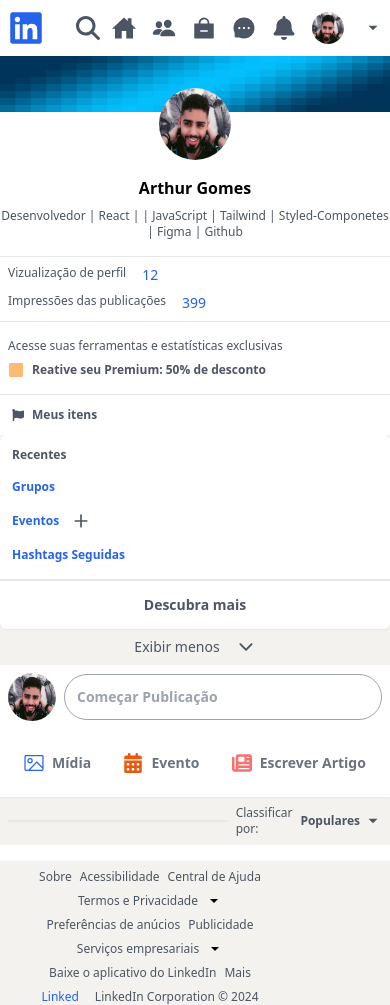
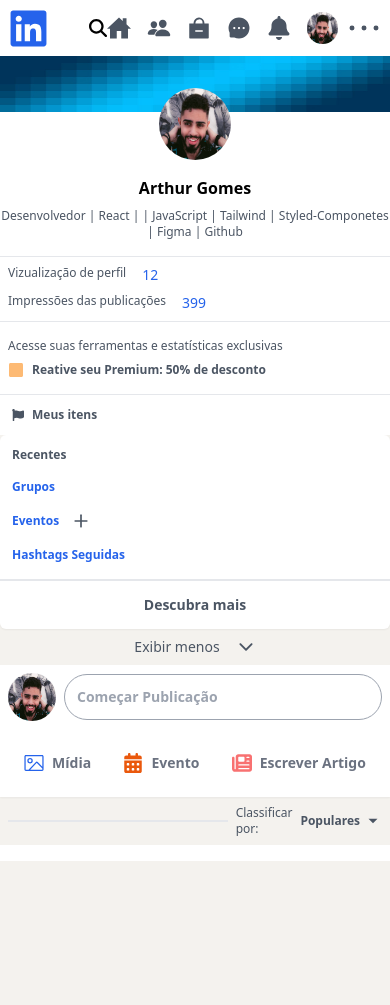
Before and after one commit to Arttutu/clone-linkedin, a React (Vite) app: page / in a window 390 px wide. After the commit the page ends 861 px from the top, so only its background shows below. Built offline with nearby package versions, Linux system fonts and the light colour scheme.

Commit message:
criando modal de informação, criando modal populares, termiando de estilziar rodape, adicionando icone no menu mobile, arrumando alguns estilos

```diff
--- a/index.html
+++ b/index.html
@@ -4,7 +4,7 @@
     <meta charset="UTF-8" />
     <link rel="icon" type="image/svg+xml" href="/vite.svg" />
     <meta name="viewport" content="width=device-width, initial-scale=1.0" />
-    <title>Linkedin</title>
+    <title>Feed | Linkedin</title>
   </head>
   <body class="bg-fundo">
     <div id="root"></div>
--- a/src/componentes/Cabecalho/index.jsx
+++ b/src/componentes/Cabecalho/index.jsx
@@ -2,31 +2,41 @@
 import { FaLinkedin } from "react-icons/fa";
 import { CgLayoutGridSmall } from "react-icons/cg";
 import { FaMagnifyingGlass } from "react-icons/fa6";
+import { TbPointFilled } from "react-icons/tb";
 import IconeNav from "../IconeNav";
 import { IoMdArrowDropdown } from "react-icons/io";
 
 export default function Cabecalho() {
   return (
-    <nav className="w-full h-full justify-between  max-w-6xl mx-auto flex items-center sm:items-center sm:justify-between p-2">
+    <nav className="w-full h-full justify-evenly  max-w-6xl mx-auto flex items-center sm:items-center sm:justify-between p-2">
       <div className="flex  justify-center items-center gap-8 sm:gap-2">
-        <FaLinkedin className="text-4xl text-blue-600" />
-        <input
-          id="search"
-          className=" hidden md:block sm:w-60 sm:h-8  focus:outline-none pl-10 bg-slate-100 rounded-md placeholder:text-black "
-          placeholder="Pesquisar"
-        />
-        <FaMagnifyingGlass className=" text-2xl text-gray-600  sm:hidden" />
+        <FaLinkedin className="w-[41px] h-[41px] text-blue-600" />
+        <div className="md:bg-slate-100 pl-2 flex gap-2 items-center rounded-md">
+          <FaMagnifyingGlass className="text-lg text-black lg:text-sm " />
+          <input
+            id="search"
+            className=" hidden md:block sm:w-60 sm:h-[34px] focus:outline-none  bg-slate-100 rounded-md placeholder:text-gray-600 placeholder:text-sm "
+            placeholder="Pesquisar"
+          />
+        </div>
       </div>
       <IconeNav />
       <div className="flex items-center  gap-1 sm:gap-8">
         <div className="bg-gray-600 w-1 h-full"></div>
         <div className="flex flex-col items-center  ">
-          <CgLayoutGridSmall className="text-4xl text-gray-600 cursor-pointer hover:text-black transition-all hidden lg:block" />
+          <CgLayoutGridSmall className="text-4xl text-gray-600 cursor-pointer hover:text-black transition-all hidden md:block" />
           <div className="flex items-center gap-1">
-            <span className="text-gray-600 text-xs hidden   md:block">
+            <span className="text-gray-600 text-xs hidden md:block">
               Para negócios
             </span>
-            <IoMdArrowDropdown className="text-gray-600 text-lg" />
+            <IoMdArrowDropdown className="text-gray-600 text-lg hidden md:block" />
+            <div className="block md:hidden">
+              <div className="flex gap">
+                <TbPointFilled className="text-xs text-gray-600" />
+                <TbPointFilled className="text-xs text-gray-600" />
+                <TbPointFilled className="text-xs text-gray-600" />
+              </div>
+            </div>
           </div>
         </div>
         <h2 className="text-yellow-700 text-center underline text-xs hidden sm:block w-36">
--- a/src/componentes/Noticias/index.jsx
+++ b/src/componentes/Noticias/index.jsx
@@ -4,6 +4,9 @@
 import noticias from "./noticias.json";
 import logo from "../Usuario/logo_avatar.jpeg";
 import { FaLinkedin } from "react-icons/fa";
+import { TbPointFilled } from "react-icons/tb";
+import * as Dialog from "@radix-ui/react-dialog";
+import { IoMdClose } from "react-icons/io";
 import Footer from "../Rodape";
 export default function Noticias() {
   const [exibirMais, setExibirMais] = useState(true);
@@ -19,7 +22,27 @@
           <span className="font-semibold text-base text-gray-600">
             LinkedIn Notícias
           </span>
-          <BsInfoSquareFill />
+          <Dialog.Root>
+            <Dialog.Trigger>
+              <BsInfoSquareFill className="text-xs" />
+            </Dialog.Trigger>
+            <Dialog.Overlay className="inset-0 fixed" />
+            <Dialog.Content className=" w-[300px]  bg-white p-4 rounded-lg absolute left-[1170px]">
+              <div className="flex  items-start justify-center">
+                <p className="text-gray-600 text-sm">
+                  Estas são as principais notícias e conversas profissionais do
+                  dia.
+                  <a href="" className="text-blue-600 font-semibold px-[2px]">
+                    Saiba mais
+                  </a>
+                  sobre como elas são selecionadas.
+                </p>
+                <Dialog.Close>
+                  <IoMdClose className="text-xl" />
+                </Dialog.Close>
+              </div>
+            </Dialog.Content>
+          </Dialog.Root>
         </div>
         <div className="flex items-center justify-center flex-col ">
           <ul className="flex flex-col justify-center gap-2 list-disc  ">
@@ -49,19 +72,33 @@
         </div>
       </section>
       <section className="w-[300px] shadow-sm  rounded-lg bg-white hidden lg:block p-2">
+        <div className="flex gap-2 items-center justify-end">
+          <span className="text-xs">Anúcio</span>
+          <a>
+            <div className="flex items-center cursor-pointer ">
+              <TbPointFilled className="text-[6px]" />
+              <TbPointFilled className="text-[6px]" />
+              <TbPointFilled className="text-[6px]" />
+            </div>
+          </a>
+        </div>
+
         <a className="flex flex-col gap-2 items-center justify-center p-4">
           <span className="text-gray-600 text-xs">
             Arthur, enjoy 50% off 2 months of LinkedIn
           </span>
           <span className="text-gray-600 text-xs">Premium!</span>
+          <a href="">
             <div className="flex gap-2 py-4">
               <img
                 src={logo}
                 className="w-[72px] h-[72px] rounded-full"
-              alt="foto do perfil"
+                alt="linkedin premium"
               ></img>
               <FaLinkedin className="w-[76px] h-[76px]  text-yellow-700/50" />
             </div>
+          </a>
+
           <span className="text-gray-600 text-sm text-center">
             Ivest in your future with this exclusive offer
           </span>
--- a/src/componentes/Principal/index.jsx
+++ b/src/componentes/Principal/index.jsx
@@ -4,6 +4,7 @@
 import { GoFileMedia } from "react-icons/go";
 import { FaNewspaper } from "react-icons/fa6";
 import EventosModal from "../EventosModal";
+import * as Dialog from "@radix-ui/react-dialog";
 import { IoMdArrowDropdown } from "react-icons/io";
 
 export default function Principal() {
@@ -50,7 +51,29 @@
         <div className="flex items-center gap-2 ">
           <span className="text-xs text-gray-600"> Classificar por:</span>
           <span className="text-xs text-gray-600 flex gap-1 items-center font-bold ">
-            Populares <IoMdArrowDropdown className="font-bold text-lg" />
+            Populares
+            <Dialog.Root>
+              <Dialog.Trigger>
+                <IoMdArrowDropdown className="font-bold text-lg" />
+              </Dialog.Trigger>
+              <Dialog.Portal>
+                <Dialog.Overlay className="inset-0 fixed" />
+                <Dialog.Content className=" w-[150px] h-[80px] bg-white rounded-lg rounded-tr-none shadow-lg absolute left-[1050px] top-60">
+                  <div className="flex flex-col  h-full justify-around">
+                    <div className="hover:bg-gray-100 w-full h-[40px] border-l-green-600 border-l-2 flex items-center">
+                      <span className="text-gray-600 text-sm font-semibold w-full px-4  ">
+                        Populares
+                      </span>
+                    </div>
+                    <div className="hover:bg-gray-100 w-full h-[40px] flex items-center">
+                      <span className="text-gray-600 text-sm font-semibold w-full px-4 ">
+                        Recentes
+                      </span>
+                    </div>
+                  </div>
+                </Dialog.Content>
+              </Dialog.Portal>
+            </Dialog.Root>
           </span>
         </div>
       </div>
--- a/src/componentes/Rodape/index.jsx
+++ b/src/componentes/Rodape/index.jsx
@@ -1,38 +1,61 @@
 import React from "react";
 import { IoMdArrowDropdown } from "react-icons/io";
+import { FaLinkedin } from "react-icons/fa";
 export default function Footer() {
   return (
-    <div className="w-[300px] rounded-lg mt-2  flex flex-col gap-2 items-center justify-center">
+    <div className="w-[300px] rounded-lg mt-2  hidden lg:block ">
+      <div className=" flex flex-col gap-2 items-center justify-center">
         <div className="flex gap-2">
-        <span className="text-gray-600 text-xs">Sobre</span>
-        <span className="text-gray-600 text-xs">Acessibilidade</span>
-        <span className="text-gray-600 text-xs">Central de Ajuda</span>
+          <span className="text-gray-600 text-xs hover:text-blue-600 hover:underline transition-all">
+            Sobre
+          </span>
+          <span className="text-gray-600 text-xs hover:text-blue-600 hover:underline transition-all">
+            Acessibilidade
+          </span>
+          <span className="text-gray-600 text-xs hover:text-blue-600 hover:underline transition-all">
+            Central de Ajuda
+          </span>
         </div>
         <div className="flex gap-2">
-        <span className="text-gray-600 text-xs">Termos e Privacidade</span>
+          <span className="text-gray-600 text-xs hover:text-blue-600 hover:underline transition-all">
+            Termos e Privacidade
+          </span>
           <IoMdArrowDropdown />
         </div>
         <div className="flex gap-2">
-        <span className="text-gray-600 text-xs">Preferências de anúcios</span>
-        <span className="text-gray-600 text-xs">Publicidade</span>
+          <span className="text-gray-600 text-xs hover:text-blue-600 hover:underline transition-all">
+            Preferências de anúcios
+          </span>
+          <span className="text-gray-600 text-xs hover:text-blue-600 hover:underline transition-all">
+            Publicidade
+          </span>
         </div>
         <div className="flex gap-2">
-        <span className="text-gray-600 text-xs">Serviços empresariais</span>
+          <span className="text-gray-600 text-xs hover:text-blue-600 hover:underline transition-all">
+            Serviços empresariais
+          </span>
           <IoMdArrowDropdown />
         </div>
         <div className="flex gap-2">
-        <span className="text-gray-600 text-xs">
+          <span className="text-gray-600 text-xs hover:text-blue-600 hover:underline transition-all">
             Baixe o aplicativo do LinkedIn
           </span>
-        <span className="text-gray-600 text-xs">Mais</span>
+          <span className="text-gray-600 text-xs hover:text-blue-600 hover:underline transition-all">
+            Mais
+          </span>
         </div>
-      <div className="flex gap-2">
-        <span className="text-blue-600 text-xs">Linked</span>
-        <img></img>
-        <span className="text-gray-600 text-xs">
+        <div className="flex items-center gap-2 mt-4">
+          <div className="flex items-center">
+            <span className="text-blue-600 text-xs hover:text-blue-600 hover:underline transition-all">
+              Linked
+            </span>
+            <FaLinkedin className="text-blue-600 text-sm" />
+          </div>
+          <span className="text-gray-600 font-semibold text-xs hover:text-blue-600 hover:underline transition-all">
             LinkedIn Corporation © 2024
           </span>
         </div>
       </div>
+    </div>
   );
 }
--- a/tailwind.config.js
+++ b/tailwind.config.js
@@ -8,7 +8,8 @@
     extend: {
       colors: {
         fundo:"#f4f2ee"
-      }
+      },
+      fontFamily:"-apple-system, BlinkMacSystemFont, Segoe UI, Roboto, Oxygen-Sans, Ubuntu, Cantarell, Helvetica Neue ,sans-serif;"
     },
 
   },
```
Lines whose indentation alone changed are shown as unchanged.
